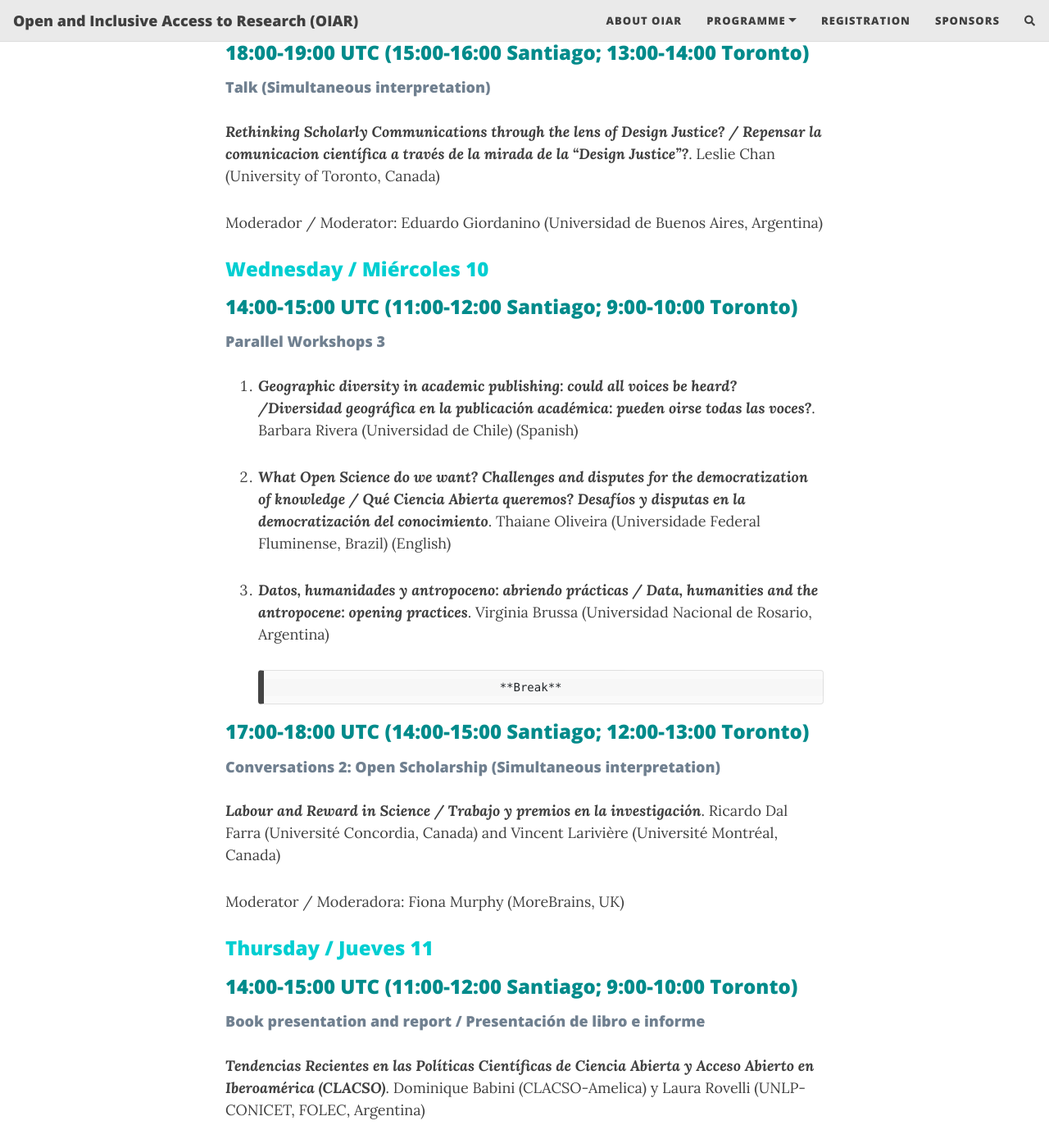
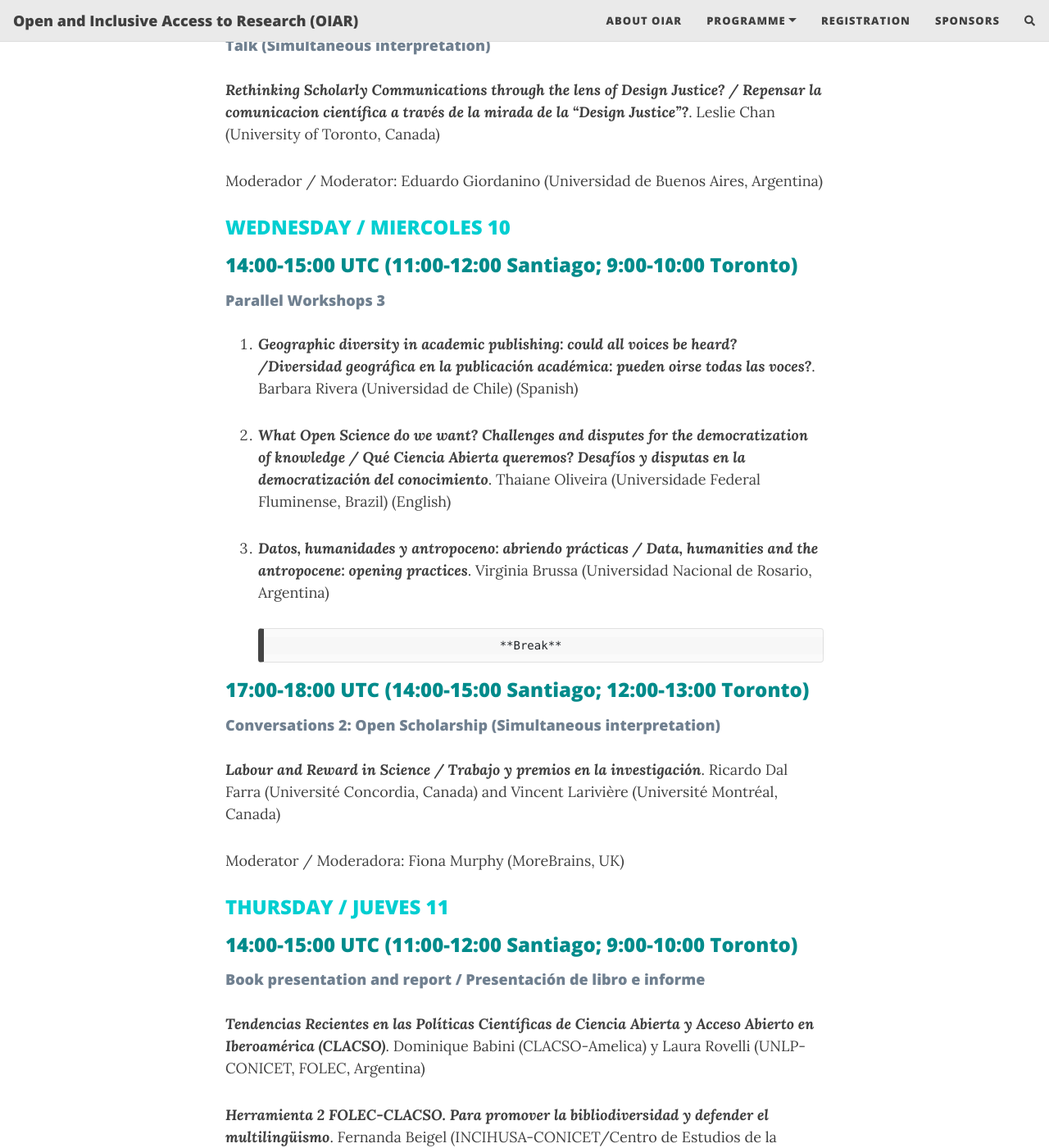
Before and after one commit to caedmon5/OIAR, a Jekyll site: the page built from programme.md, in a window 1280 px wide and 1400 px high, scrolled down 2204 px. Shown: the whole window at 82% size. Built offline with Jekyll 4.4.1, drawn with Linux system fonts in a browser that asks for light colours; nearby versions of some CDN libraries; comment, search, counter and statistics services are not loaded; some of the changed text lies outside the part shown.

Commit message:
COLORS AND CAPITAL L

```diff
--- a/programme.md
+++ b/programme.md
@@ -32,7 +32,7 @@ A [calendar (.ics file) is available for this conference](assets/img/OIAR.ics)
 
 
 
-## <span style="color: DarkTurquoise;">Tuesday / Martes 9</span>  {#Tuesday}
+## <span style="color: DarkTurquoise;">TUESDAY / MARTES 9</span>  {#Tuesday}
 ### <span style="color: DarkCyan;">14:00-15:00 UTC (11:00-12:00 Santiago; 9:00-10:00 Toronto)</span>
 #### <span style="color: SlateGray;">Debate: Open Science on a Global Scale / Ciencia Abierta a escala global (Simultaneous interpretation)</span>
 ***The Value of Open Science / El valor de la Ciencia Abierta***. Jean-Claude Burgelman (Free University of Brussels, Belgium)
@@ -59,7 +59,7 @@ Moderador / Moderator: Eduardo Giordanino (Universidad de Buenos Aires, Argentin
 
 
 
-## <span style="color: DarkTurquoise;">Wednesday / Miércoles 10</span>  {#Wednesday}
+## <span style="color: DarkTurquoise;">WEDNESDAY / MIERCOLES 10</span>  {#Wednesday}
 ### <span style="color: DarkCyan;">14:00-15:00 UTC (11:00-12:00 Santiago; 9:00-10:00 Toronto)</span>
 #### <span style="color: SlateGray;">Parallel Workshops 3</span>
 1. ***Geographic diversity in academic publishing: could all voices be heard? /Diversidad geográfica en la publicación académica: pueden oirse todas las voces?***. Barbara Rivera (Universidad de Chile) (Spanish)
@@ -78,7 +78,7 @@ Moderator / Moderadora: Fiona Murphy (MoreBrains, UK)
 
 
 
-## <span style="color: DarkTurquoise;">Thursday / Jueves 11</span>  {#Thursday}
+## <span style="color: DarkTurquoise;">THURSDAY / JUEVES 11</span>  {#Thursday}
 ### <span style="color: DarkCyan;">14:00-15:00 UTC (11:00-12:00 Santiago; 9:00-10:00 Toronto)</span>
 #### <span style="color: SlateGray;">Book presentation and report / Presentación de libro e informe </span>
 ***Tendencias Recientes en las Políticas Científicas de Ciencia Abierta y Acceso Abierto en Iberoamérica (CLACSO)***. Dominique Babini (CLACSO-Amelica) y Laura Rovelli (UNLP-CONICET, FOLEC, Argentina)
```
Also changed, not shown: other parts of programme.md (+1 -1 lines).
